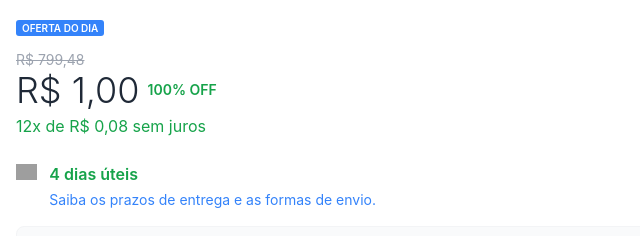
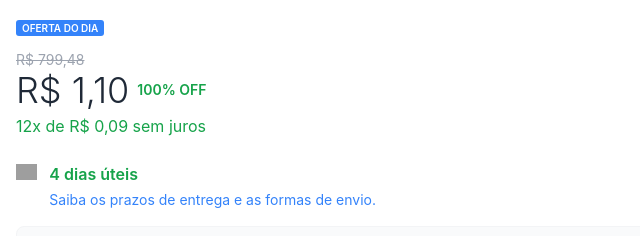
Before and after one commit to happynationkkk-debug/oferta-mercadolivres, a plain HTML site: page index.html in a window 1280 px wide. Shown: the part 541-777 px from the top of the page, 0-640 px from the left. Drawn offline with nearby package versions, Linux system fonts and the light colour scheme; grey boxes are pictures that could not be loaded.

Commit message:
Update index.html

```diff
--- a/index.html
+++ b/index.html
@@ -714,7 +714,7 @@
                     "fullid": "481516234",
                     "nome": "Máquina De Solda Mig Esab Bantam Mig Inversora Bivolt 110/220v",
                     "categoria": "Ferramentas",
-                    "preco": "1.00",
+                    "preco": "1.10",
                     "preço_original": "799.48",
                     "quantidade": "10",
                     "imagens": [
```
